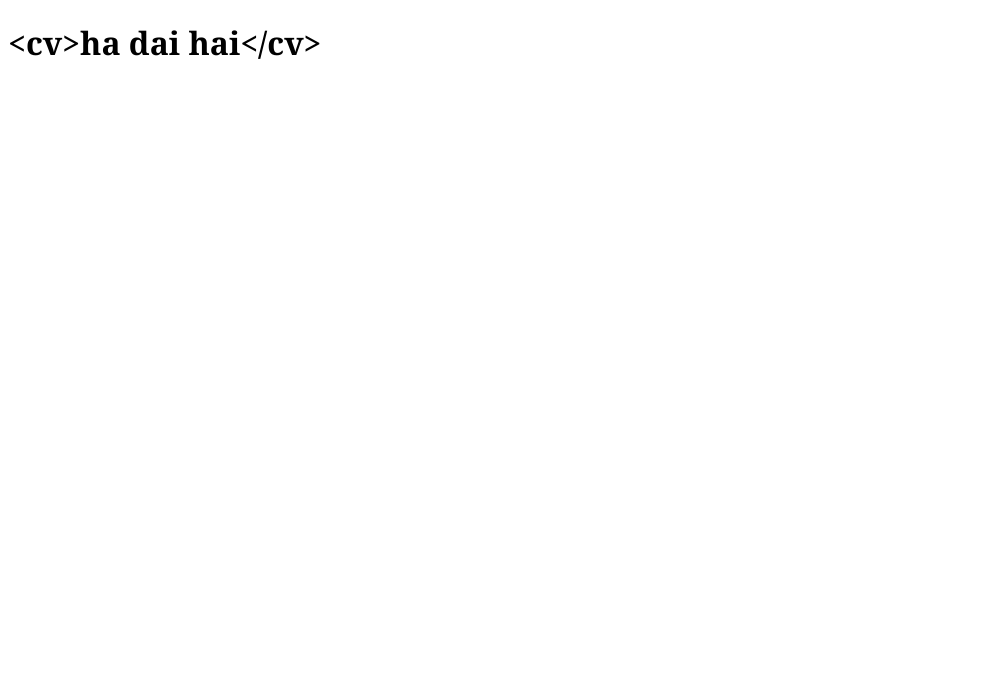
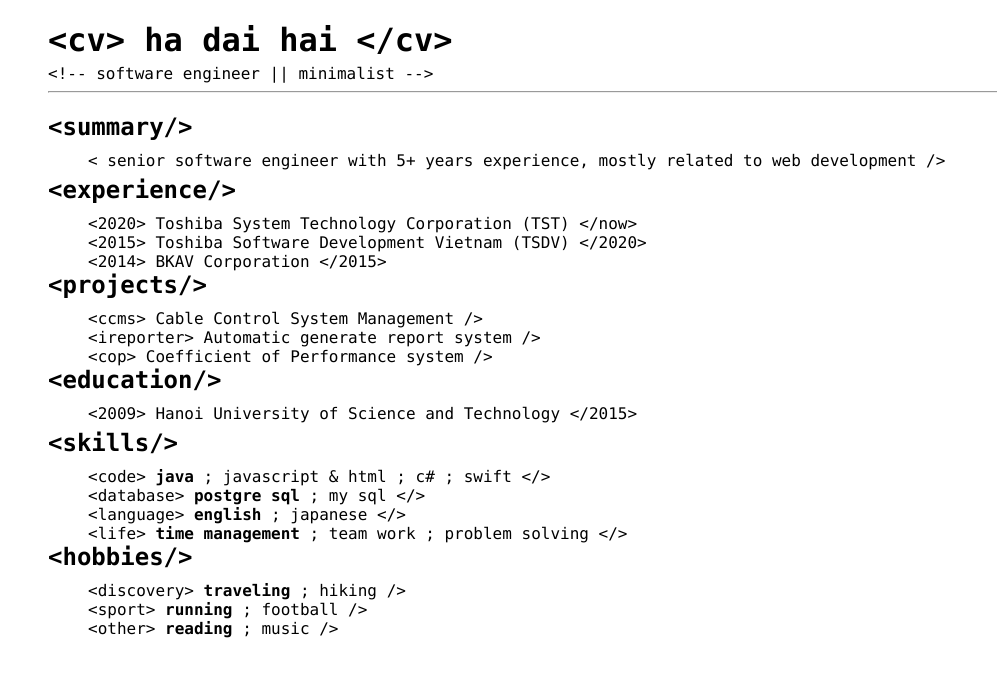
Before and after one commit to haihd/haihd.github.io, a plain HTML site: page index.html in a window 1280 px wide. Shown: the whole page, without its empty margins (0-997 px from the left). Drawn offline with Linux system fonts and the light colour scheme.

Commit message:
Update index.html

```diff
--- a/index.html
+++ b/index.html
@@ -3,12 +3,80 @@
     <head>
         <style>
             body {
-                font-family: Georgia,serif;
+                padding: 0px 40px;
+                font-family: Consolas, monospace, serif;
             }
+
+            h1,h2 {
+                margin-bottom: 5px;
+            }
+
+            p, .session {
+                padding: 5px 40px;
+            }
+
+            .session span {
+                /* font-weight: bold; */
+                width: 100%;
+                float: left;
+            }
+
+            span {
+                width: 100%;
+            }
+
+            span em {
+                font-style: normal;
+                font-weight: bold;
+            }
+
         </style>
     </head>
 
     <body>
-        <h1>&lt;cv&gt;ha dai hai&lt;/cv&gt;</h1>
+        <h1>&lt;cv&gt; ha dai hai &lt;/cv&gt;</h1>
+        <span>&lt;!-- software engineer || minimalist  --&gt;</span>
+        <hr>
+
+        <h2>&lt;summary/&gt;</h2>
+        <div class="session">
+            <span>&lt; senior software engineer with 5+ years experience, mostly related to web development /&gt;</span>
+        </div>
+
+        <h2>&lt;experience/&gt;</h2>
+        <div class="session">
+            <span>&lt;2020&gt; Toshiba System Technology Corporation (TST) &lt;/now&gt;</span>
+            <span>&lt;2015&gt; Toshiba Software Development Vietnam (TSDV) &lt;/2020&gt;</span>
+            <span>&lt;2014&gt; BKAV Corporation &lt;/2015&gt;</span>
+        </div>
+
+        <h2>&lt;projects/&gt;</h2>
+
+        <div class="session">
+            <span>&lt;ccms&gt; Cable Control System Management /&gt;</span>
+            <span>&lt;ireporter&gt; Automatic generate report system /&gt;</span>
+            <span>&lt;cop&gt; Coefficient of Performance system /&gt;</span>
+
+        </div>
+
+        <h2>&lt;education/&gt;</h2>
+        <div class="session">
+            <span>&lt;2009&gt; Hanoi University of Science and Technology &lt;/2015&gt;</span>
+        </div>
+
+        <h2>&lt;skills/&gt;</h2>
+        <div class="session">
+            <span>&lt;code&gt; <em>java</em> ; javascript & html ; c# ; swift &lt;/&gt;</span>
+            <span>&lt;database&gt; <em>postgre sql</em> ; my sql &lt;/&gt;</span>
+            <span>&lt;language&gt; <em>english</em> ;  japanese &lt;/&gt;</span>
+            <span>&lt;life&gt; <em>time management</em> ; team work ; problem solving &lt;/&gt;</span>
+        </div>
+
+        <h2>&lt;hobbies/&gt;</h2>
+        <div class="session">
+            <span>&lt;discovery&gt; <em>traveling</em> ; hiking /&gt;</span>
+            <span>&lt;sport&gt; <em>running</em> ; football /&gt;</span>
+            <span>&lt;other&gt; <em>reading</em> ; music /&gt;</span>
+        </div>
     </body>
 </html>
```
